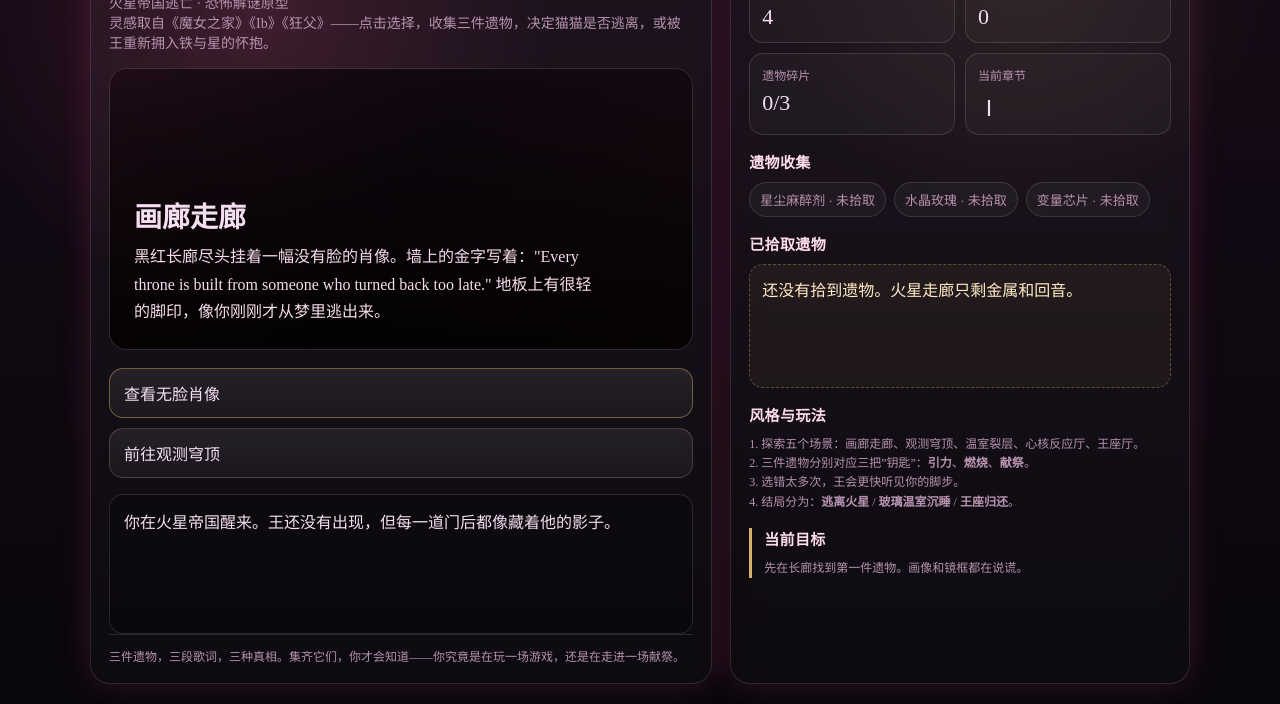
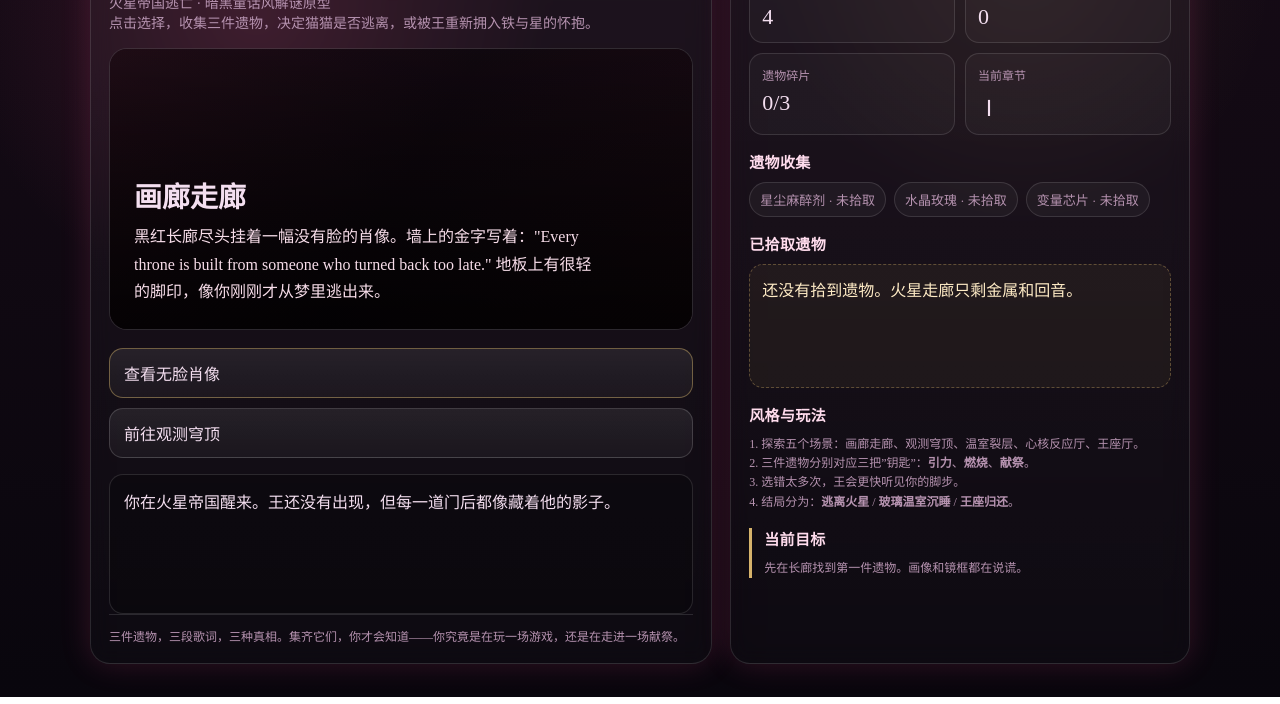
Before and after one commit to Cyber-Muse-Nova/thrall-and-king-game, a plain HTML site: page index.html in a window 1280 px wide. Shown: the part 103-807 px from the top of the page. Drawn offline with Linux system fonts and the light colour scheme.

Commit message:
Remove references to other games from intro

```diff
--- a/index.html
+++ b/index.html
@@ -200,8 +200,8 @@
     <section class="panel stage">
       <h1 class="title">Thrall &amp; King</h1>
       <div class="subtitle">
-        火星帝国逃亡 · 恐怖解谜原型<br>
-        灵感取自《魔女之家》《Ib》《狂父》——点击选择，收集三件遗物，决定猫猫是否逃离，或被王重新拥入铁与星的怀抱。
+        火星帝国逃亡 · 暗黑童话风解谜原型<br>
+        点击选择，收集三件遗物，决定猫猫是否逃离，或被王重新拥入铁与星的怀抱。
       </div>
 
       <div class="room-card">
```
